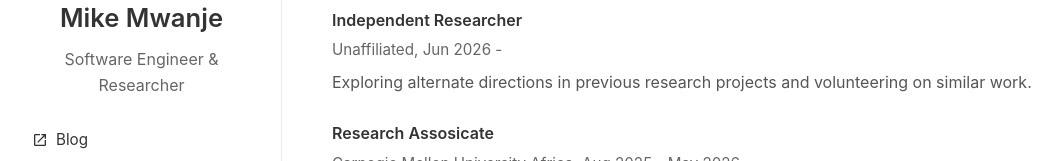
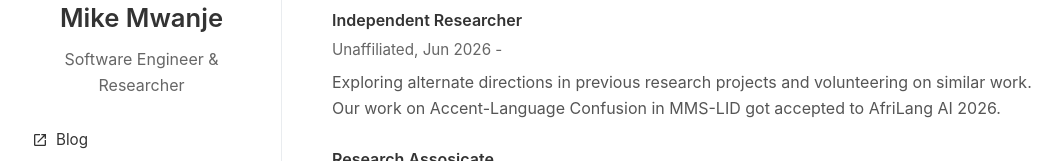
Before and after one commit to 123MwanjeMike/mwanje.me, a plain HTML site: page index.html in a window 1280 px wide. Shown: the part 182-343 px from the top of the page, without its empty margins (38-1096 px from the left). Drawn offline with Linux system fonts and the light colour scheme.

Commit message:
Update experience description with new research acceptance
Added acceptance of research work to AfriLang AI 2026.

```diff
--- a/index.html
+++ b/index.html
@@ -80,6 +80,7 @@
                     <div class="item-meta">Unaffiliated, Jun 2026 - </div>
                     <div class="item-description">
                         Exploring alternate directions in previous research projects and volunteering on similar work.
+                        Our work on Accent-Language Confusion in MMS-LID got accepted to AfriLang AI 2026.
                     </div>
                 </div>
 
```
